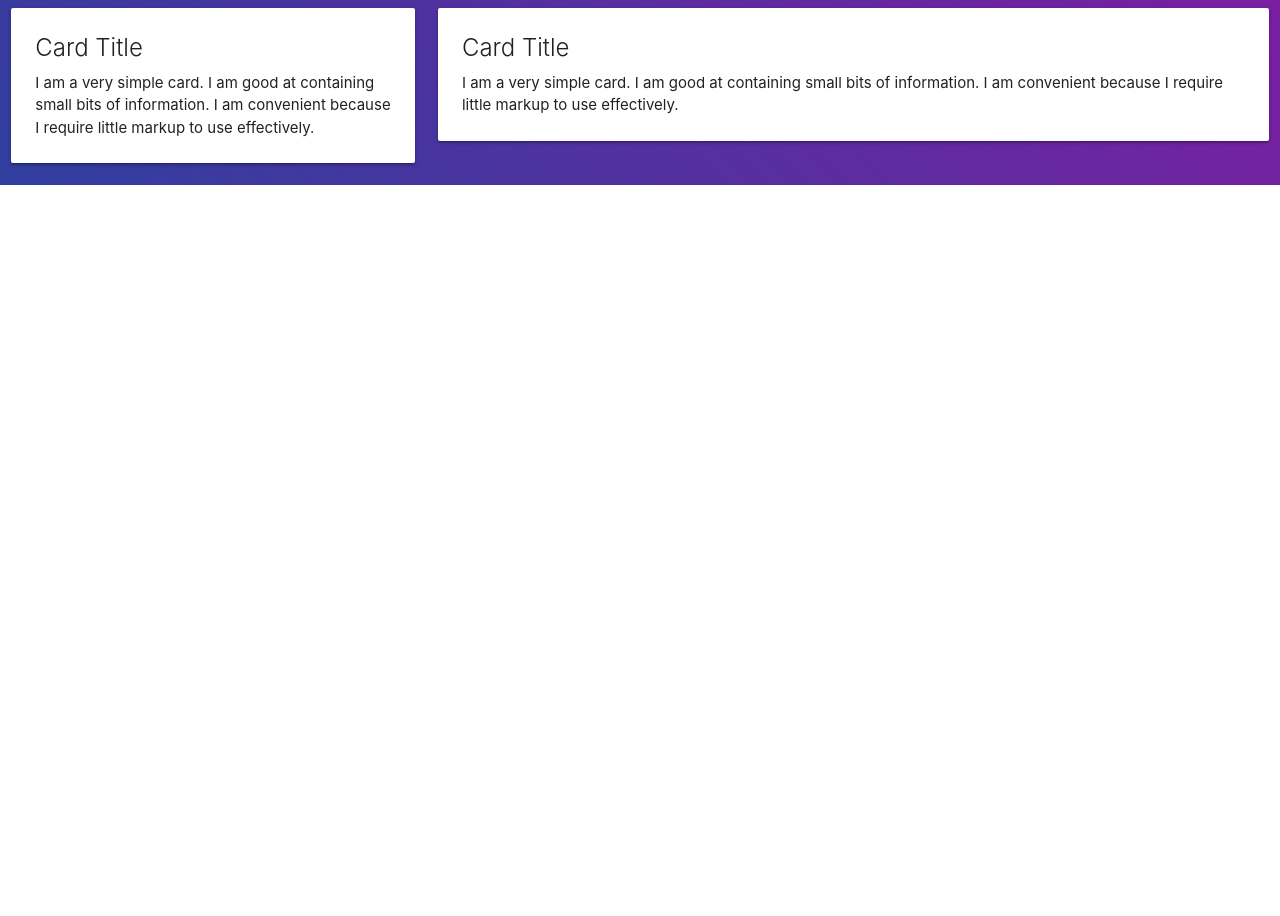
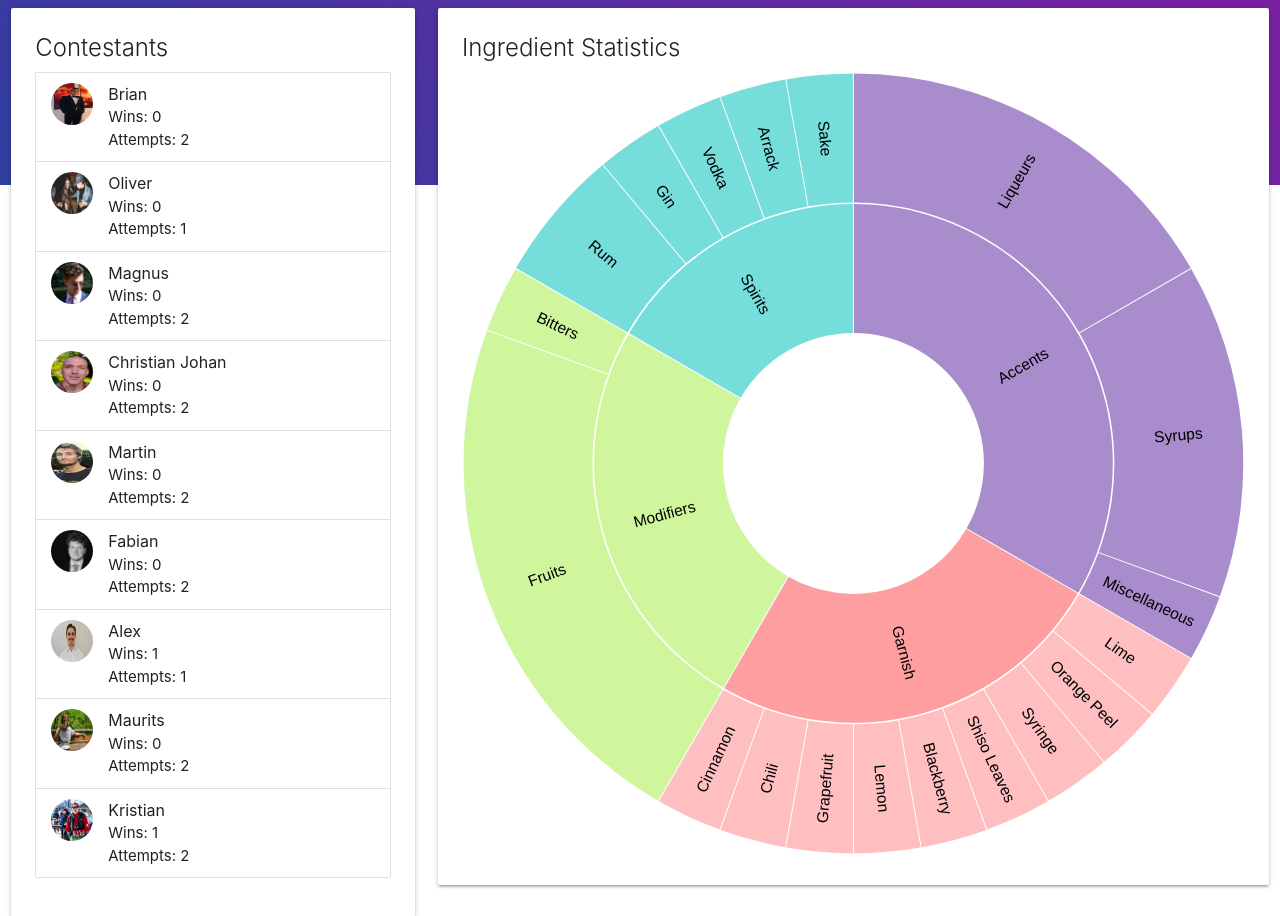
Before and after one commit to mauritsjpallesen/Hanehale, a plain HTML site: page index.html in a window 1280 px wide. Shown: the top 916 px of the page. Before the commit the page ends 800 px from the top, so only its background shows below. Drawn offline with nearby package versions, Linux system fonts and the light colour scheme.

Commit message:
Working example

```diff
--- a/index.html
+++ b/index.html
@@ -1,4 +1,3 @@
-
 <!DOCTYPE html>
 <html>
     <head>
@@ -7,8 +6,9 @@
         <link type="text/css" rel="stylesheet" href="main.css">
         <meta name="viewport" content="width=device-width, initial-scale=1.0"/>
         <title>HaneHale no jutso</title>
-        <script type="text/javascript" src="https://cdn.jsdelivr.net/npm/chart.js@2.9.4/dist/Chart.min.js"></script>
         <script type="text/javascript" src="https://cdnjs.cloudflare.com/ajax/libs/materialize/1.0.0/js/materialize.min.js"></script>
+        <script type="text/javascript" src="https://d3js.org/d3.v6.min.js"></script>
+        <script type="text/javascript" src="main.js"></script>
     </head>
     <body>
         <div class="content-wrapper-before gradient-45deg-indigo-purple"></div>
@@ -16,16 +16,73 @@
             <div class="col s12 m4 l4">
                 <div class="card">
                     <div class="card-content">
-                        <span class="card-title">Card Title</span>
-                        <p>I am a very simple card. I am good at containing small bits of information. I am convenient because I require little markup to use effectively.</p>
+                        <span class="card-title">Contestants</span>
+                        <ul class="collection">
+                            <li class="collection-item avatar">
+                                <img src="images/contestants/brian.jpg" alt="" class="circle">
+                                <span class="title">Brian</span>
+                                <p>Wins: <span class="wins">0</span><br>
+                                Attempts: <span class="attempts">2</span></p>
+                            </li>
+                            <li class="collection-item avatar">
+                                <img src="images/contestants/oliver.jpg" alt="" class="circle">
+                                <span class="title">Oliver</span>
+                                <p>Wins: <span class="wins">0</span><br>
+                                Attempts: <span class="attempts">1</span></p>
+                            </li>
+                            <li class="collection-item avatar">
+                                <img src="images/contestants/mani.jpg" alt="" class="circle">
+                                <span class="title">Magnus</span>
+                                <p>Wins: <span class="wins">0</span><br>
+                                Attempts: <span class="attempts">2</span></p>
+                            </li>
+                            <li class="collection-item avatar">
+                                <img src="images/contestants/galle.jpg" alt="" class="circle">
+                                <span class="title">Christian Johan</span>
+                                <p>Wins: <span class="wins">0</span><br>
+                                Attempts: <span class="attempts">2</span></p>
+                            </li>
+                            <li class="collection-item avatar">
+                                <img src="images/contestants/panduro.jpg" alt="" class="circle">
+                                <span class="title">Martin</span>
+                                <p>Wins: <span class="wins">0</span><br>
+                                Attempts: <span class="attempts">2</span></p>
+                            </li>
+                            <li class="collection-item avatar">
+                                <img src="images/contestants/fabian.jpg" alt="" class="circle">
+                                <span class="title">Fabian</span>
+                                <p>Wins: <span class="wins">0</span><br>
+                                Attempts: <span class="attempts">2</span></p>
+                            </li>
+                            <li class="collection-item avatar">
+                                <img src="images/contestants/alex.jpg" alt="" class="circle">
+                                <span class="title">Alex</span>
+                                <p>Wins: <span class="wins">1</span><br>
+                                Attempts: <span class="attempts">1</span></p>
+                            </li>
+                            <li class="collection-item avatar">
+                                <img src="images/contestants/maurits.jpg" alt="" class="circle">
+                                <span class="title">Maurits</span>
+                                <p>Wins: <span class="wins">0</span><br>
+                                Attempts: <span class="attempts">2</span></p>
+                            </li>
+                            <li class="collection-item avatar">
+                                <img src="images/contestants/molle.jpg" alt="" class="circle">
+                                <span class="title">Kristian</span>
+                                <p>Wins: <span class="wins">1</span><br>
+                                Attempts: <span class="attempts">2</span></p>
+                            </li>
+                        </ul>
                     </div>
                 </div>
             </div>
             <div class="col s12 m8 l8">
                 <div class="card">
                     <div class="card-content">
-                        <span class="card-title">Card Title</span>
-                        <p>I am a very simple card. I am good at containing small bits of information. I am convenient because I require little markup to use effectively.</p>
+                        <span class="card-title">Ingredient Statistics</span>
+                        <div id="js-ingredient-Statistics">
+
+                        </div>
                     </div>
                 </div>
             </div>
--- /dev/null
+++ b/main.js
@@ -0,0 +1,365 @@
+
+// Data mangler:
+// Olis rom
+// Fritz tequila (men han kan ikke huske hvilken)
+// Manis Cachaça
+const data = {
+    name: 'HaneHale Ingredient Statistics',
+    children: [
+        {
+            name: 'Spirits',
+            children: [
+                {
+                    name: 'Brandy',
+                    children: []
+                },
+                {
+                    name: 'Gin',
+                    children: [
+                        {
+                            name: 'Tanqueray',
+                            value: 1
+                        }
+                    ]
+                },
+                {
+                    name: 'Rum',
+                    children: [
+                        {
+                            name: 'Ron Palma Mulata 7 Anejo',
+                            value: 1
+                        },
+                        {
+                            name: 'Bacardi Spiced',
+                            value: 1
+                        }
+                    ]
+                },
+                {
+                    name: 'Tequila',
+                    children: []
+                },
+                {
+                    name: 'Vodka',
+                    children: [
+                        {
+                            name: 'Absolut',
+                            value: 1
+                        }
+                    ]
+                },
+                {
+                    name: 'Whiskey',
+                    children: []
+                },
+                {
+                    name: 'Arrack',
+                    children: [{name: 'Batavia', value: 1}]
+                },
+                {
+                    name: 'Sake',
+                    children: [
+                        {
+                            name: 'Yuzu Infused',
+                            value: 1
+                        }
+                    ]
+                },
+                {
+                    name: 'Cachaça',
+                    children: []
+                }
+            ]
+        },
+        {
+            name: 'Garnish',
+            children: [
+                {
+                    name: 'Lime',
+                    value: 1
+                },
+                {
+                    name: 'Orange Peel',
+                    value: 1
+                },
+                {
+                    name: 'Syringe',
+                    value: 1
+                },
+                {
+                    name: 'Shiso Leaves',
+                    value: 1
+                },
+                {
+                    name: 'Blackberry',
+                    value: 1
+                },
+                {
+                    name: 'Lemon',
+                    value: 1
+                },
+                {
+                    name: 'Grapefruit',
+                    value: 1
+                },
+                {
+                    name: 'Chili',
+                    value: 1
+                },
+                {
+                    name: 'Cinnamon',
+                    value: 1
+                }
+            ]
+        },
+        {
+            name: 'Accents',
+            children: [
+                {
+                    name: 'Liqueurs',
+                    children: [
+                        {
+                            name: 'Yuzu',
+                            value: 1
+                        },
+                        {
+                            name: 'Passion Fruit',
+                            value: 1
+                        },
+                        {
+                            name: 'Creme De Mure',
+                            value: 1
+                        },
+                        {
+                            name: 'Chili',
+                            value: 1
+                        },
+                        {
+                            name: 'Kahlua',
+                            value: 1
+                        },
+                        {
+                            name: 'Coole Swan',
+                            value: 1
+                        }
+                    ]
+                },
+                {
+                    name: 'Syrups',
+                    children: [
+                        {
+                            name: 'Demerara Sugar',
+                            value: 1
+                        },
+                        {
+                            name: 'Vanilla',
+                            value: 1
+                        },
+                        {
+                            name: 'Mixed Citrus',
+                            value: 1
+                        },
+                        {
+                            name: 'Simple',
+                            value: 1
+                        },
+                        {
+                            name: 'Grenadine',
+                            value: 1
+                        }
+                    ]
+                },
+                {
+                    name: 'Soda',
+                    chrildren: [
+                        {
+                            name: 'Ramune',
+                            value: 1
+                        },
+                        {
+                            name: 'Grapefruit',
+                            value: 1
+                        }
+                    ]
+                },
+                {
+                    name: 'Miscellaneous',
+                    children: [
+                        {
+                            name: 'Fruit Colouring',
+                            children: [
+                                {
+                                    name: 'Green',
+                                    value: 1
+                                }
+                            ]
+                        }
+                    ]
+                }
+            ]
+        },
+        {
+            name: 'Modifiers',
+            children: [
+                {
+                    name: 'Bitters',
+                    children: [
+                        {
+                            name:'Campari', value: 1
+                        }
+                    ]
+                },
+                {
+                    name: 'Fruits',
+                    children: [
+                        {
+                            name: 'Fresh Pineapple Juice',
+                            value: 1
+                        },
+                        {
+                            name: 'Fresh Lime Juice',
+                            value: 4
+                        },
+                        {
+                            name: 'Raspberry Puree',
+                            value: 1
+                        },
+                        {
+                            name: 'Muddled Lemon',
+                            value: 1
+                        },
+                        {
+                            name: 'Lemon Juice',
+                            value: 1
+                        }
+                    ]
+                }
+            ]
+        }
+    ]
+}
+
+width = 500;
+
+radius = width / 6;
+
+color = d3.scaleOrdinal(d3.quantize(d3.interpolateRainbow, data.children.length + 1))
+
+arc = d3.arc()
+    .startAngle(d => d.x0)
+    .endAngle(d => d.x1)
+    .padAngle(d => Math.min((d.x1 - d.x0) / 2, 0.005))
+    .padRadius(radius * 1.5)
+    .innerRadius(d => d.y0 * radius)
+    .outerRadius(d => Math.max(d.y0 * radius, d.y1 * radius - 1));
+
+format = d3.format(",d")
+
+const chart = (data) => {
+  const root = partition(data);
+
+  root.each(d => d.current = d);
+
+  const svg = d3.create("svg")
+      .attr("viewBox", [0, 0, width, width])
+      .style("font", "10px sans-serif");
+
+  const g = svg.append("g")
+      .attr("transform", `translate(${width / 2},${width / 2})`);
+
+  const path = g.append("g")
+    .selectAll("path")
+    .data(root.descendants().slice(1))
+    .join("path")
+      .attr("fill", d => { while (d.depth > 1) d = d.parent; return color(d.data.name); })
+      .attr("fill-opacity", d => arcVisible(d.current) ? (d.children ? 0.6 : 0.4) : 0)
+      .attr("d", d => arc(d.current));
+
+  path.filter(d => d.children)
+      .style("cursor", "pointer")
+      .on("click", clicked);
+
+  path.append("title")
+      .text(d => `${d.ancestors().map(d => d.data.name).reverse().join("/")}\n${format(d.value)}`);
+
+  const label = g.append("g")
+      .attr("pointer-events", "none")
+      .attr("text-anchor", "middle")
+      .style("user-select", "none")
+    .selectAll("text")
+    .data(root.descendants().slice(1))
+    .join("text")
+      .attr("dy", "0.35em")
+      .attr("fill-opacity", d => +labelVisible(d.current))
+      .attr("transform", d => labelTransform(d.current))
+      .text(d => d.data.name);
+
+  const parent = g.append("circle")
+      .datum(root)
+      .attr("r", radius)
+      .attr("fill", "none")
+      .attr("pointer-events", "all")
+      .on("click", clicked);
+
+  function clicked(event, p) {
+    parent.datum(p.parent || root);
+
+    root.each(d => d.target = {
+      x0: Math.max(0, Math.min(1, (d.x0 - p.x0) / (p.x1 - p.x0))) * 2 * Math.PI,
+      x1: Math.max(0, Math.min(1, (d.x1 - p.x0) / (p.x1 - p.x0))) * 2 * Math.PI,
+      y0: Math.max(0, d.y0 - p.depth),
+      y1: Math.max(0, d.y1 - p.depth)
+    });
+
+    const t = g.transition().duration(750);
+
+    // Transition the data on all arcs, even the ones that aren’t visible,
+    // so that if this transition is interrupted, entering arcs will start
+    // the next transition from the desired position.
+    path.transition(t)
+        .tween("data", d => {
+          const i = d3.interpolate(d.current, d.target);
+          return t => d.current = i(t);
+        })
+      .filter(function(d) {
+        return +this.getAttribute("fill-opacity") || arcVisible(d.target);
+      })
+        .attr("fill-opacity", d => arcVisible(d.target) ? (d.children ? 0.6 : 0.4) : 0)
+        .attrTween("d", d => () => arc(d.current));
+
+    label.filter(function(d) {
+        return +this.getAttribute("fill-opacity") || labelVisible(d.target);
+      }).transition(t)
+        .attr("fill-opacity", d => +labelVisible(d.target))
+        .attrTween("transform", d => () => labelTransform(d.current));
+  }
+
+  function arcVisible(d) {
+    return d.y1 <= 3 && d.y0 >= 1 && d.x1 > d.x0;
+  }
+
+  function labelVisible(d) {
+    return d.y1 <= 3 && d.y0 >= 1 && (d.y1 - d.y0) * (d.x1 - d.x0) > 0.03;
+  }
+
+  function labelTransform(d) {
+    const x = (d.x0 + d.x1) / 2 * 180 / Math.PI;
+    const y = (d.y0 + d.y1) / 2 * radius;
+    return `rotate(${x - 90}) translate(${y},0) rotate(${x < 180 ? 0 : 180})`;
+  }
+
+  return svg.node();
+}
+
+partition = (data) => {
+  const root = d3.hierarchy(data)
+      .sum(d => d.value)
+      .sort((a, b) => b.value - a.value);
+  return d3.partition()
+      .size([2 * Math.PI, root.height + 1])
+    (root);
+}
+
+window.addEventListener('load', function() {
+    document.querySelector('#js-ingredient-Statistics').appendChild(chart(data));
+});
```
Also changed, not shown: images/contestants/alex.jpg (added), images/contestants/brian.jpg (added), images/contestants/fabian.jpg (added), images/contestants/fritz.jpg (added), images/contestants/galle.jpg (added), images/contestants/mani.jpg (added), images/contestants/maurits.jpg (added), images/contestants/molle.jpg (added), images/contestants/oliver.jpg (added), images/contestants/panduro.jpg (added).
